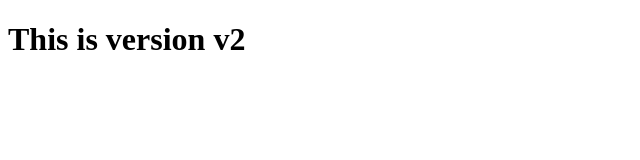
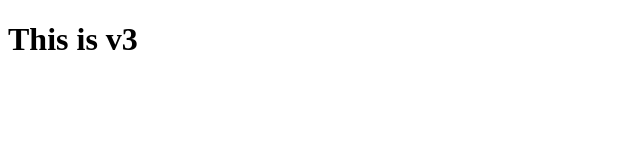
Before and after one commit to gitvishalgit/git-demo, a plain HTML site: page index.html in a window 1280 px wide. Shown: the whole page, without its empty margins (0-640 px from the left). Drawn offline with Linux system fonts and the light colour scheme.

Commit message:
this is v3

```diff
--- a/index.html
+++ b/index.html
@@ -6,6 +6,6 @@
     <title>Document</title>
 </head>
 <body>
-    <h1>This is version v2</h1>
+    <h1>This is v3</h1>
 </body>
 </html>
```
